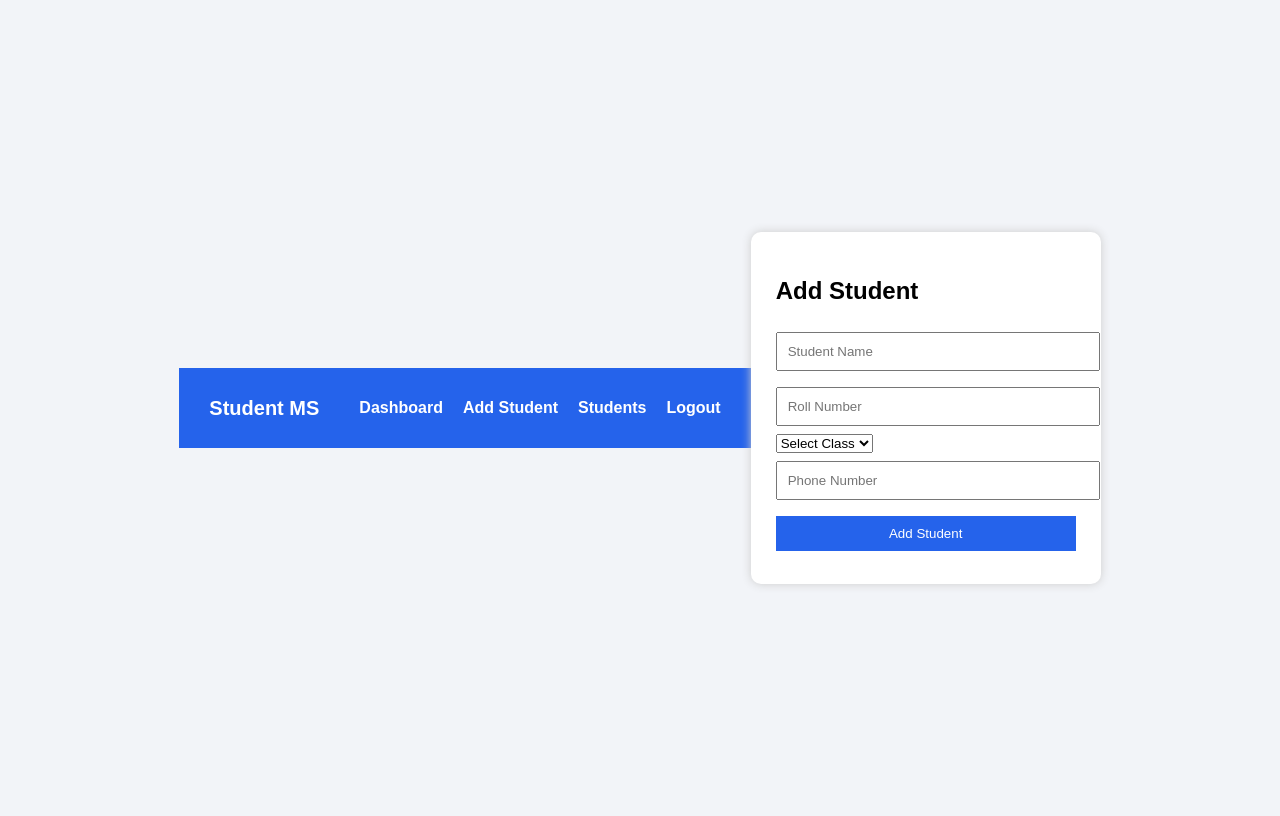
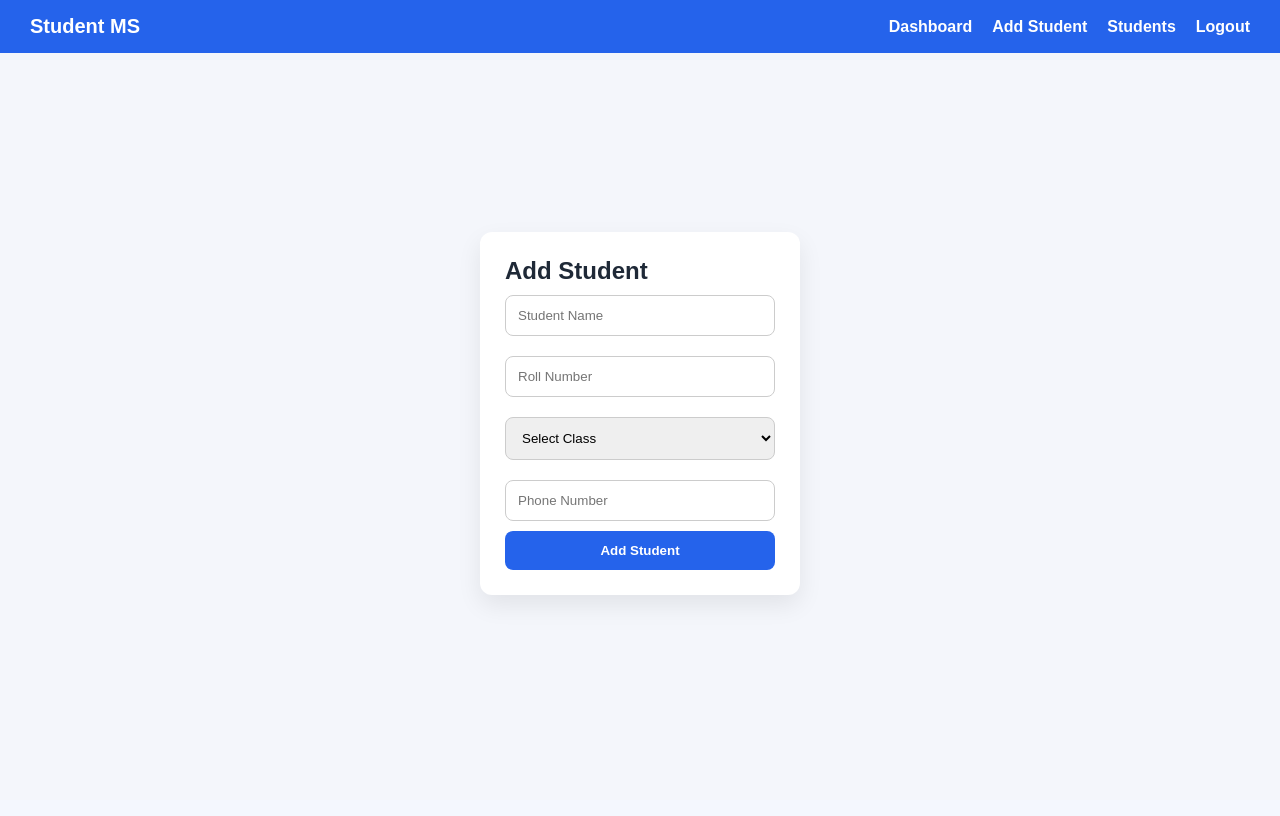
Before and after one commit to hihabibiiii/student-erp-system, a Flask app: page /add-student in a window 1280 px wide. After the commit the page ends 605 px from the top, so only its background shows below. Run offline with Flask 3, Linux system fonts and the light colour scheme; a user stored in the database is signed in.

Commit message:
UI Polish

```diff
--- a/static/style.css
+++ b/static/style.css
@@ -1,74 +1,17 @@
-body {
-  font-family: Arial;
-  background: #f2f4f8;
+/* ===== STEP 1: BASIC RESET ===== */
+* {
+  margin: 0;
+  padding: 0;
+  box-sizing: border-box;
+  font-family: Arial, sans-serif;
 }
 
-.center {
-  display: flex;
-  justify-content: center;
-  align-items: center;
-  height: 100vh;
+body {
+  background: #f4f6fb;
+  color: #1f2937;
 }
 
-.card {
-  background: white;
-  padding: 25px;
-  width: 300px;
-  border-radius: 10px;
-  box-shadow: 0 0 10px #ccc;
-}
-
-input, button {
-  width: 100%;
-  padding: 10px;
-  margin: 8px 0;
-}
-
-button {
-  background: #2563eb;
-  color: white;
-  border: none;
-  cursor: pointer;
-}
-
-.title {
-  text-align: center;
-  margin: 20px;
-}
-
-.grid {
-  display: grid;
-  grid-template-columns: repeat(2, 200px);
-  gap: 20px;
-  justify-content: center;
-}
-
-.box {
-  background: white;
-  padding: 30px;
-  text-align: center;
-  border-radius: 10px;
-  text-decoration: none;
-  color: black;
-  box-shadow: 0 0 10px #ccc;
-}
-
-table {
-  width: 80%;
-  margin: auto;
-  border-collapse: collapse;
-}
-
-th, td {
-  padding: 10px;
-  border: 1px solid #ccc;
-}
-a {
-  color: red;
-  text-decoration: none;
-  font-weight: bold;
-}
-/* ===== NAVBAR ===== */
+/* ===== STEP 2: NAVBAR ===== */
 .navbar {
   background: #2563eb;
   padding: 15px 30px;
@@ -89,12 +32,124 @@ a {
   gap: 20px;
 }
 
-.nav-links li a {
+.nav-links a {
   color: white;
   text-decoration: none;
   font-weight: bold;
 }
 
-.nav-links li a:hover {
+.nav-links a:hover {
   text-decoration: underline;
 }
+
+
+/* ===== STEP 3: PAGE TITLE ===== */
+.title {
+  text-align: center;
+  margin: 25px 0;
+  font-size: 26px;
+}
+
+
+/* ===== STEP 4: CENTER LAYOUT ===== */
+.center {
+  display: flex;
+  justify-content: center;
+  align-items: center;
+  min-height: calc(100vh - 80px);
+}
+
+
+/* ===== STEP 5: CARD ===== */
+.card {
+  background: white;
+  padding: 25px;
+  width: 320px;
+  border-radius: 12px;
+  box-shadow: 0 10px 25px rgba(0,0,0,0.08);
+}
+
+
+/* ===== STEP 6: FORM ELEMENTS ===== */
+input, select {
+  width: 100%;
+  padding: 12px;
+  margin: 10px 0;
+  border-radius: 8px;
+  border: 1px solid #ccc;
+}
+
+button {
+  width: 100%;
+  padding: 12px;
+  background: #2563eb;
+  color: white;
+  border: none;
+  border-radius: 8px;
+  font-weight: bold;
+  cursor: pointer;
+}
+
+button:hover {
+  opacity: 0.9;
+}
+
+
+/* ===== STEP 7: DASHBOARD ===== */
+.grid {
+  display: grid;
+  grid-template-columns: repeat(auto-fit, minmax(220px, 1fr));
+  gap: 25px;
+  padding: 0 40px;
+}
+
+.box {
+  background: white;
+  padding: 35px;
+  border-radius: 15px;
+  text-align: center;
+  font-size: 18px;
+  font-weight: bold;
+  color: #1f2937;
+  text-decoration: none;
+  box-shadow: 0 8px 20px rgba(0,0,0,0.08);
+}
+
+
+/* ===== STEP 8: TABLE ===== */
+table {
+  width: 90%;
+  margin: 20px auto;
+  border-collapse: collapse;
+  background: white;
+  border-radius: 12px;
+  overflow: hidden;
+}
+
+th {
+  background: #2563eb;
+  color: white;
+  padding: 14px;
+}
+
+td {
+  padding: 12px;
+  text-align: center;
+  border-bottom: 1px solid #eee;
+}
+
+tr:hover {
+  background: #f1f5ff;
+}
+
+
+/* ===== STEP 9: ACTION LINKS ===== */
+a {
+  color: #2563eb;
+  text-decoration: none;
+  font-weight: 600;
+}
+
+a:hover {
+  text-decoration: underline;
+}
--- a/templates/add_student.html
+++ b/templates/add_student.html
@@ -5,14 +5,16 @@
   <link rel="stylesheet" href="/static/style.css">
 </head>
 
+<body>
 
-<body class="center">
   {% include "navbar.html" %}
+
+  <!-- ONLY FORM CENTERED -->
+  <div class="center">
     <div class="card">
       <h2>Add Student</h2>
 
       <form method="POST">
-
         <input type="text" name="name" placeholder="Student Name" required>
         <input type="text" name="roll" placeholder="Roll Number" required>
 
@@ -25,9 +27,8 @@
 
         <input type="text" name="phone" placeholder="Phone Number" required>
         <button type="submit">Add Student</button>
-
       </form>
-
+    </div>
   </div>
 
 </body>
--- a/templates/dashboard.html
+++ b/templates/dashboard.html
@@ -12,7 +12,6 @@
   <a href="/add-student" class="box">➕ Add Student</a>
   <a href="/students" class="box">📋 View Students</a>
 </div>
-<a href="/logout" style="float:right; margin:20px;">Logout</a>
 
 </body>
 </html>
```
Lines whose indentation alone changed are shown as unchanged.
